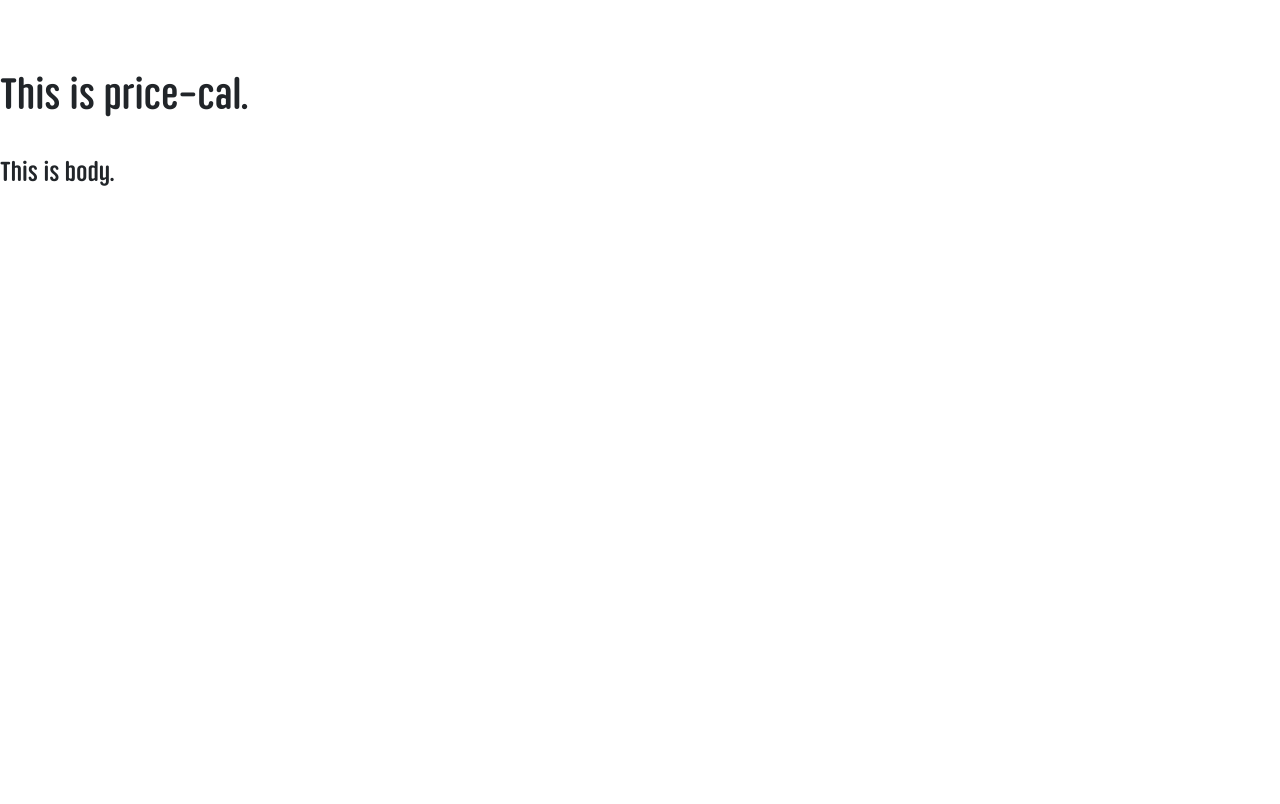
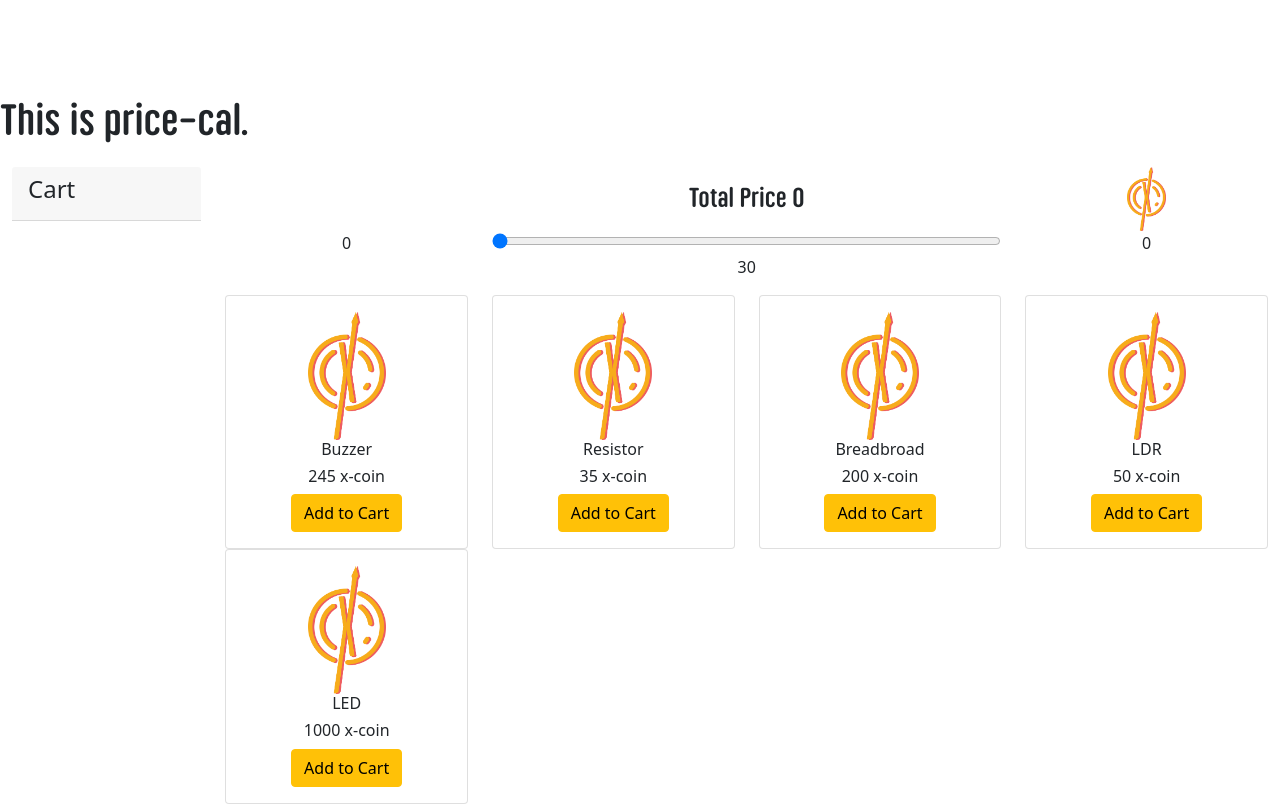
Before and after one commit to Nontosan/Exceed-17, a Flask app: page /price-cal in a window 1280 px wide. Before the commit the page ends 186 px from the top, so only its background shows below. Run offline with Flask 2, Linux system fonts and the light colour scheme; some libraries are stand-ins or nearby versions.

Commit message:
price-cal v1

```diff
--- a/project/app.py
+++ b/project/app.py
@@ -53,7 +53,47 @@ def lib_store():
 
 @app.route("/price-cal")
 def price_cal():
-    return render_template("price-cal.html", price_cal=True)
+    #ic_res = request.get("http://158.108.182.0:3000/ic")
+    ic_res = [
+        {
+            "Name": "Buzzer",
+            "Pic_path": "../static/X-Coin.png",
+            "Price": 245
+        },
+        {
+            "Name": "Resistor",
+            "Pic_path": "../static/X-Coin.png",
+            "Price": 35
+        },
+        {
+            "Name": "Breadbroad",
+            "Pic_path": "../static/X-Coin.png",
+            "Price": 200
+        },
+        {
+            "Name": "LDR",
+            "Pic_path": "../static/X-Coin.png",
+            "Price": 50
+        },
+        {
+            "Name": "LED",
+            "Pic_path": "../static/X-Coin.png",
+            "Price": 1000
+        }
+    ]
+    #print(ic_res.json())
+    print(ic_res)
+    ic = {}
+    name = []
+    pic_path = []
+    price = []
+    for i in range(len(ic_res)):
+        #ic[i] = ic_res.json()[i]
+        ic[i] = ic_res[i]
+        name.append(ic[i]['Name'])
+        pic_path.append(ic[i]['Pic_path'])
+        price.append(ic[i]['Price'])
+    return render_template("price-cal.html", price_cal=True, ic=ic, name=name, pic_path=pic_path, price=price)
 
 
 if __name__ == "__main__":
--- a/project/templates/base.html
+++ b/project/templates/base.html
@@ -167,6 +167,7 @@
         last_scroll_top_invt = scroll_top_invt;
       });
     }
+
   </script>
   {% block script %} {% endblock %}
   <style>
--- a/project/templates/price-cal.html
+++ b/project/templates/price-cal.html
@@ -1,4 +1,72 @@
 {% extends "base.html" %}
 {% block title %}Price Cal.{% endblock %}
 {% block content_head %}<h1>This is price-cal.</h1>{% endblock %}
-{% block content_body %}<p>This is body.</p>{% endblock %}
+{% block content_body %}
+
+<div class="container-fluid">
+    <div class="row">
+        <div class="col-2">
+            <div class="card-header"><h4> Cart </h4></div>
+            <ul class="list-group list-group-flush" id="cart"></ul>
+        </div>
+        <div class="col-10  text-center">
+            <div class="row">
+                <div class="col-3"></div>
+                <div class="col-6">
+                    <div style="height:5vw" ><p> Total Price <span id="totalPrice"> 0 </span> </p></div>
+                </div>
+                <div class="col-3"><img src="../static/X-Coin.png" style="height:5vw" alt="X-Coin"></div>
+            </div>
+            <div class="row">
+                <div class="col-3">
+                    <div style="height:5vw" ><span id="left_value"> 0 </span></div>
+                </div>
+                <div class="col-6">
+                    <input type="range" id="rangeInput" min="30" max="70" value="0" style="width:100%" oninput="amount.value=rangeInput.value">
+                    <span id="slider_value"> 30 </span>
+                </div>
+                <div class="col-3">
+                    <div style="height:5vw" ><span id="right_value"> 0 </span></div>
+                </div>
+            </div>
+            <div class="row">
+                {%for i in ic%}
+                    <div class="col-6 col-sm-3">
+                        <div class="card">
+                            <div class="card-body">
+                                <img src= {{pic_path[i]}} style="height: 10vw; width: 10vm" alt="...">
+                                <h6 class="card-title" >{{name[i]}}</h6>
+                                <h6 class="card-text">{{price[i]}} x-coin</h6>
+                                <button id="{{name[i]}}" value="{{ price[i] }}" class="btn btn-warning">Add to Cart</button>
+                            </div>
+                        </div>
+                    </div>
+                {% endfor %}
+            </div>
+        </div>
+    </div>
+</div>
+{% endblock %}
+{% block script %}
+<script>
+    let totalPrice = 0;
+    let cart = [];
+    let amount = 0;
+    $("button").click(function() {
+        let item = $(this).val();
+        totalPrice += Number(item)
+        amount += 1;
+        $("#totalPrice").text(totalPrice)
+        $("#cart").append('<li class="list-group-item">'+$(this).attr('id')+'</li>')
+    })
+
+    $(document).on('input', '#rangeInput', function() {
+        let percent =  $(this).val();
+        $('#slider_value').text(percent);
+        let left_value = (totalPrice*percent)/100;
+        let right_value = (totalPrice*(100-percent))/100;
+        $('#left_value').text(left_value);
+        $('#right_value').text(right_value);
+    })
+</script>
+{% endblock %}
```
